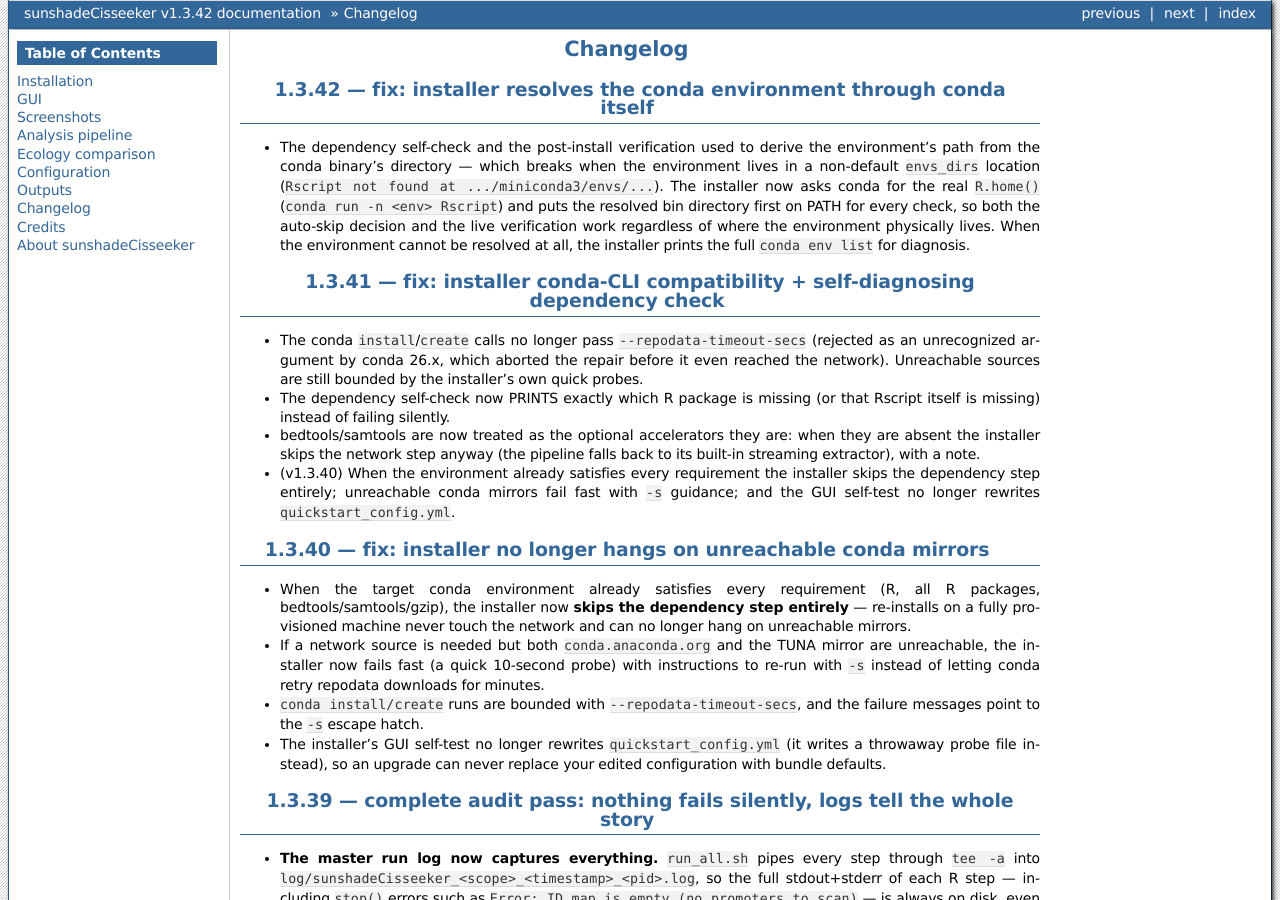
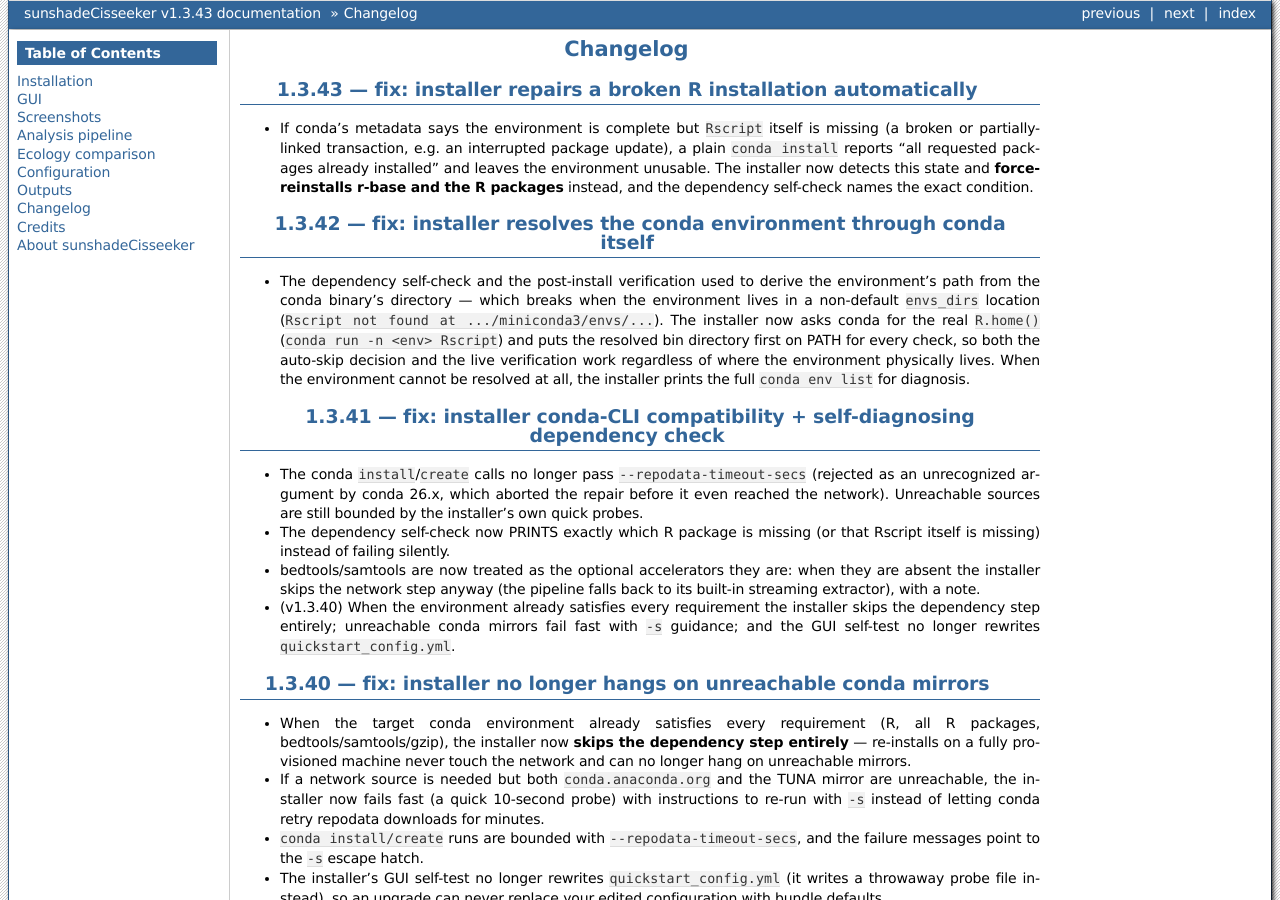
Before and after one commit to chenzhr23/sunshadeCisseeker-docs, a Sphinx documentation site: the page built from docs/content/Changelog.rst, in a window 1280 px wide and 900 px high. Built offline with Sphinx 7.4.7, drawn with Linux system fonts in a browser that asks for light colours; some of the changed text lies outside the part shown.

```diff
--- a/docs/conf.py
+++ b/docs/conf.py
@@ -9,8 +9,8 @@
 copyright = "2026, sunshadeCisseeker developers"
 
 # The short X.Y version and the full release version.
-version = "v1.3.42"
-release = "v1.3.42"
+version = "v1.3.43"
+release = "v1.3.43"
 
 extensions = [
     "sphinx.ext.autosectionlabel",
--- a/docs/content/About sunshadeCisseeker.rst
+++ b/docs/content/About sunshadeCisseeker.rst
@@ -4,7 +4,7 @@
 sunshadeCisseeker identifies, annotates and compares promoter
 cis-regulatory elements across sun / facultative / shade plants.
 
-The current release is **1.3.42**; see :doc:`Changelog` for what changed in
+The current release is **1.3.43**; see :doc:`Changelog` for what changed in
 each version.
 
 Highlights
--- a/docs/content/Changelog.rst
+++ b/docs/content/Changelog.rst
@@ -1,5 +1,15 @@
 Changelog
 =========
+
+1.3.43 — fix: installer repairs a broken R installation automatically
+------------------------------------------------------------------------
+
+* If conda's metadata says the environment is complete but ``Rscript`` itself
+  is missing (a broken or partially-linked transaction, e.g. an interrupted
+  package update), a plain ``conda install`` reports "all requested packages
+  already installed" and leaves the environment unusable. The installer now
+  detects this state and **force-reinstalls r-base and the R packages**
+  instead, and the dependency self-check names the exact condition.
 
 1.3.42 — fix: installer resolves the conda environment through conda itself
 -------------------------------------------------------------------------------
```
